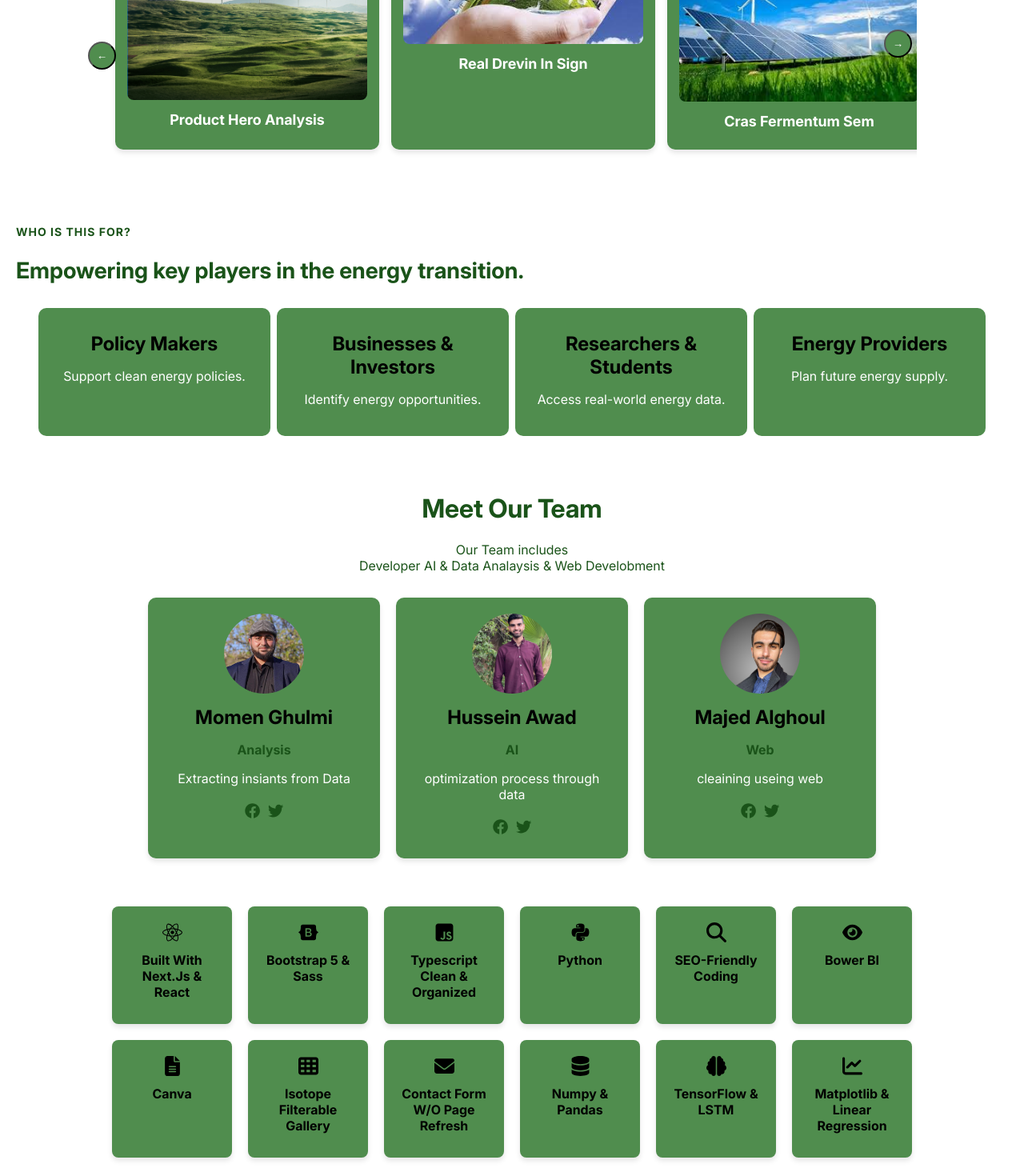
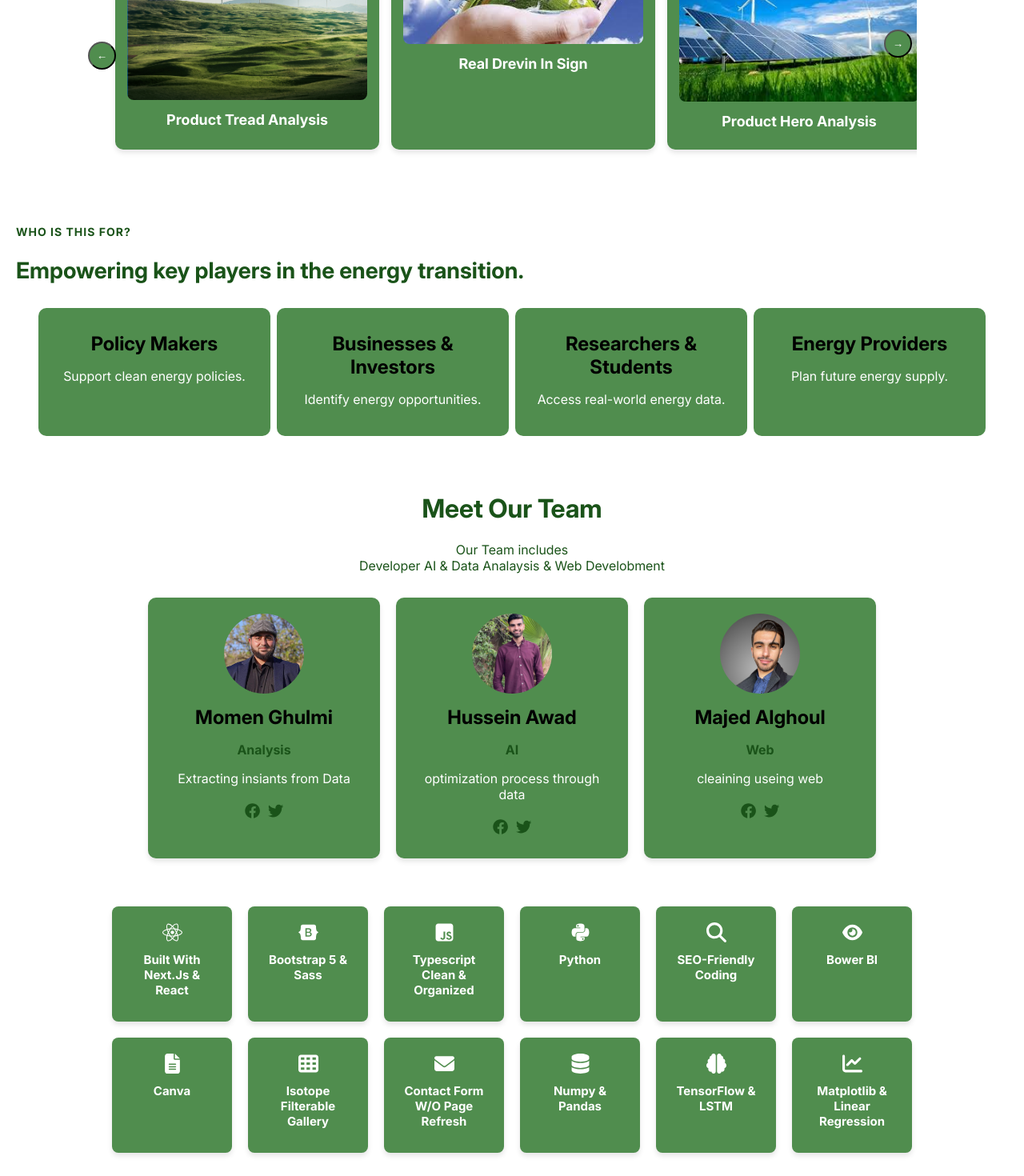
Before and after one commit to MajedAlghoul/Hackathon-renewable-energy-website, a React (Vite) app: page / in a window 1280 px wide. Shown: the part 1000-2470 px from the top of the page at 80% size. Built offline with nearby package versions, Linux system fonts and the light colour scheme.

Commit message:
ameen editing 3

```diff
--- a/src/components/home/Home.jsx
+++ b/src/components/home/Home.jsx
@@ -32,7 +32,7 @@ function Home() {
           <div className={styles["scroll-container"]}>
             <div className={styles["card"]}>
               <img src="1.jpg" alt="Image 1" />
-              <h3>product hero Analysis</h3>
+              <h3>product tread  Analysis</h3>
             </div>
 
             <div className={styles["card"]}>
@@ -42,7 +42,7 @@ function Home() {
 
             <div className={styles["card"]}>
               <img src="3.jpg" alt="Image 3" />
-              <h3>Cras Fermentum Sem</h3>
+              <h3>product hero  Analysis</h3>
             </div>
           </div>
           <button className={styles["right-btn"]} onClick="scrollRight()">
--- a/src/components/home/Home.module.css
+++ b/src/components/home/Home.module.css
@@ -250,11 +250,13 @@ h3 {
   height: 50px;
 }
 .feature h3 {
-  font-size: 16px;
+  font-size: 15px;
   margin-top: 10px;
+  color: #fff;
 }
 
 .icon {
   width: 25px;
   height: 25px;
+  color: #fff;
 }
```
